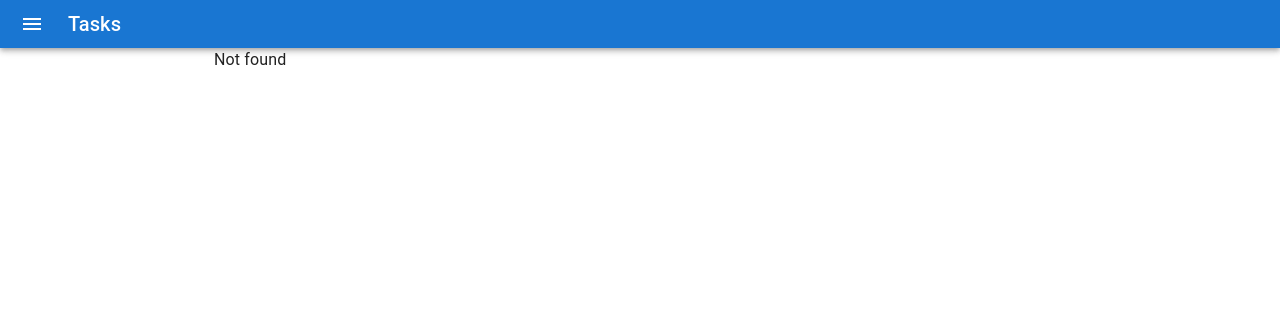
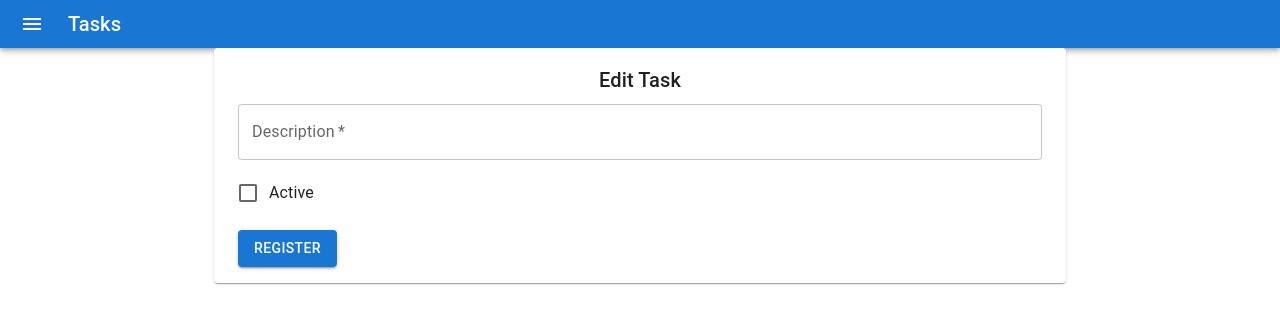
Before and after one commit to rudyalvaradobeltran/front-tasks, a React (Create React App) app: page /edit-task/1 in a window 1280 px wide. Before the commit this address had no page. Shown: the top 324 px of the page. Built offline with nearby package versions, Linux system fonts and the light colour scheme.

Commit message:
feat(pages, app, addedittaskform): file name change, get id and path from url
File name change (addform, editform) and join both components into a single one. NotFoundPage file
name change.

```diff
--- a/src/App.jsx
+++ b/src/App.jsx
@@ -2,11 +2,9 @@ import React from 'react';
 import { Route, Switch } from 'react-router-dom';
 import PrivateLayout from './components/Layout/PrivateLayout';
 import HomePage from './pages/HomePage';
-import ListTasks from './pages/tasks/ListTasks';
-import AddTask from './pages/tasks/AddTask';
-import RemoveTask from './pages/tasks/RemoveTask';
-import EditTask from './pages/tasks/EditTask';
-import NotFound from './pages/NotFound';
+import ListTasks from './pages/tasks/ListTasksPage';
+import AddEditTask from './pages/tasks/AddEditTaskPage';
+import NotFoundPage from './pages/NotFoundPage';
 
 const App = () => {
   return (
@@ -15,10 +13,9 @@ const App = () => {
         <Switch>
           <Route path="/" exact component={HomePage} />
           <Route path="/list-tasks" exact component={ListTasks} />
-          <Route path="/add-task" exact component={AddTask} />
-          <Route path="/remove-task" exact component={RemoveTask} />
-          <Route path="/edit-task" exact component={EditTask} />
-          <Route component={NotFound} />
+          <Route path="/add-task" exact component={AddEditTask} />
+          <Route path="/edit-task/:id" exact component={AddEditTask} />
+          <Route component={NotFoundPage} />
         </Switch>
       </PrivateLayout>
     </React.Fragment>
--- a/src/components/Tasks/AddTaskForm.jsx
+++ b/src/components/Tasks/AddEditTaskForm.jsx
@@ -1,4 +1,4 @@
-import React from 'react'
+import React from 'react';
 import { useForm, Controller } from 'react-hook-form';
 import {
   Paper,
@@ -10,10 +10,16 @@ import {
   FormControlLabel,
   Checkbox
 } from '@mui/material';
+import { withRouter } from 'react-router-dom';
 import { yupResolver } from '@hookform/resolvers/yup';
 import * as yup from 'yup';
 
-const AddTaskForm = () => {
+const AddEditTaskForm = (props) => {
+  const { id } = props.match.params;
+  const path = props.match.path.split('/')[1];
+
+  console.log(id, path);
+
   const validationSchema = yup.object().shape({
     description: yup.string()
       .required('Description is required')
@@ -40,7 +46,7 @@ const AddTaskForm = () => {
       <Paper>
         <Box px={3} py={2}>
           <Typography variant="h6" align="center" margin="dense">
-            Add task
+            {path === 'add-task' ? 'Add Task' : 'Edit Task'}
           </Typography>
           <Grid container spacing={1}>
             <Grid item xs={12} sm={12}>
@@ -103,4 +109,4 @@ const AddTaskForm = () => {
   );
 };
 
-export default AddTaskForm;
+export default withRouter(AddEditTaskForm);
--- /dev/null
+++ b/src/pages/tasks/AddEditTaskPage.jsx
@@ -0,0 +1,10 @@
+import React from 'react';
+import AddEditTaskForm from '../../components/Tasks/AddEditTaskForm';
+
+const AddEditTask = () => {
+  return (
+    <AddEditTaskForm />
+  );
+};
+
+export default AddEditTask;
--- a/src/pages/tasks/AddTask.jsx
+++ /dev/null
@@ -1,10 +0,0 @@
-import React from 'react';
-import AddTaskForm from '../../components/Tasks/AddTaskForm';
-
-const AddTask = () => {
-  return (
-    <AddTaskForm />
-  );
-};
-
-export default AddTask;
--- a/src/pages/tasks/EditTask.jsx
+++ /dev/null
@@ -1,11 +0,0 @@
-import React from 'react'
-
-const EditTask = () => {
-  return (
-    <div>
-      EditTask
-    </div>
-  )
-}
-
-export default EditTask
--- a/src/pages/tasks/RemoveTask.jsx
+++ /dev/null
@@ -1,11 +0,0 @@
-import React from 'react'
-
-const RemoveTask = () => {
-  return (
-    <div>
-      RemoveTask
-    </div>
-  )
-}
-
-export default RemoveTask
```
Also changed, not shown: src/pages/NotFoundPage.jsx (renamed from src/pages/NotFound.jsx), src/pages/tasks/ListTasksPage.jsx (renamed from src/pages/tasks/ListTasks.jsx).
